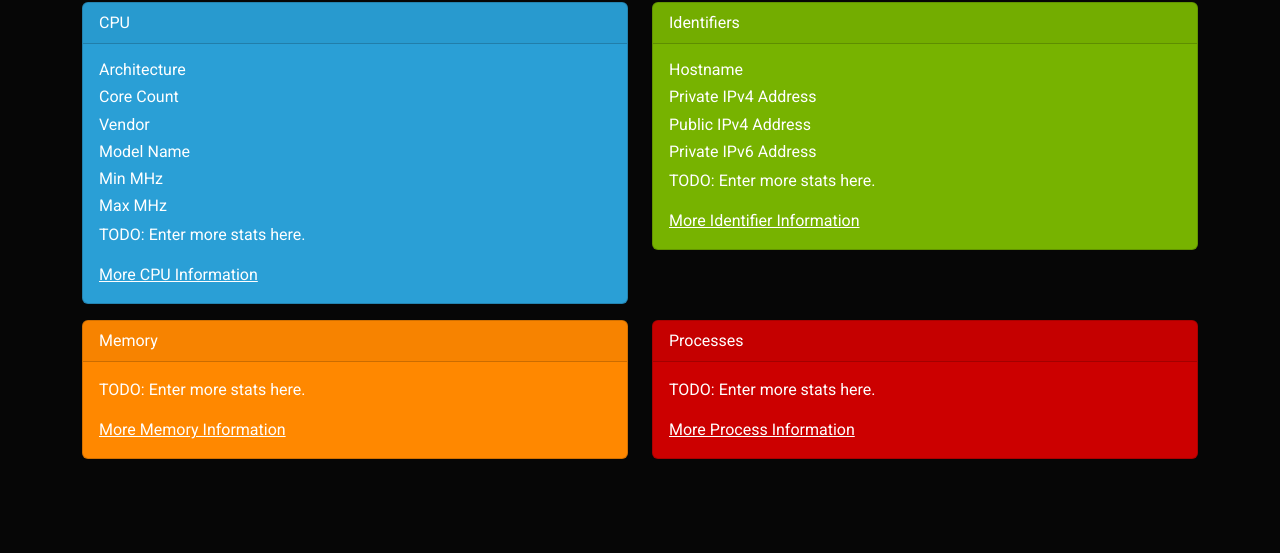
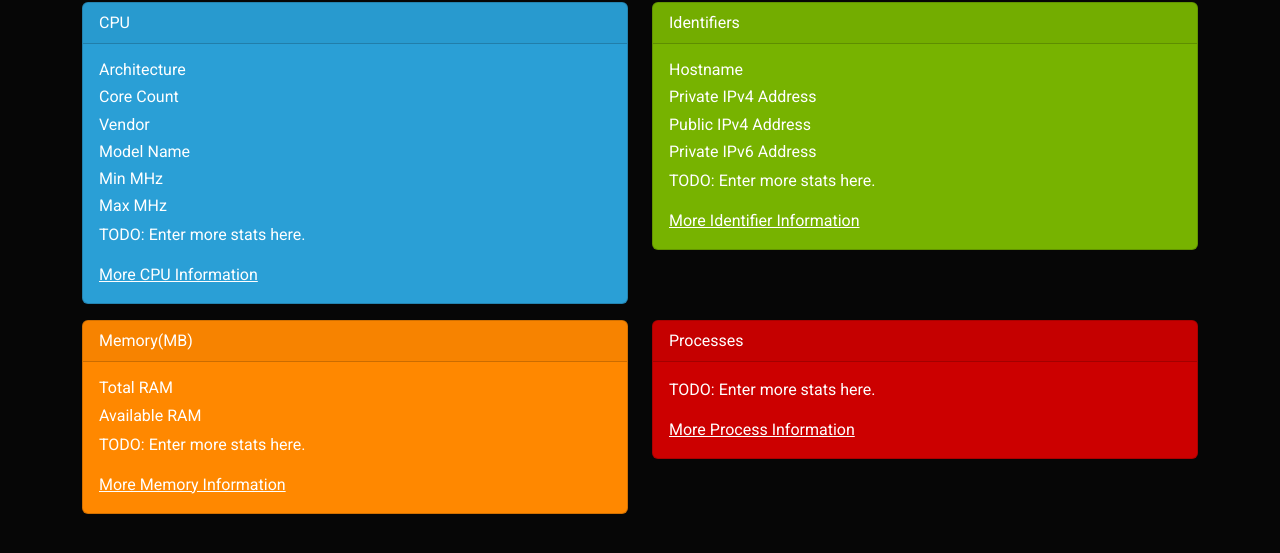
Before and after one commit to PhilipWright96/SystemReporter, a website with bundled scripts: page index.html in a window 1280 px wide. Shown: the part 175-728 px from the top of the page. Built offline with nearby package versions, Linux system fonts and the light colour scheme.

Commit message:
Show memory info on html

```diff
--- a/index.html
+++ b/index.html
@@ -66,8 +66,10 @@
         <div class="col-sm">
           <div class="bs-component">
             <div class="card text-white bg-warning mb-3">
-              <div class="card-header">Memory</div>
+              <div class="card-header">Memory(MB)</div>
               <div class="card-body">
+                <h6 id="MemTotal">Total RAM</h6>
+                <h6 id="MemAvailable">Available RAM</h6>
                 <p class="card-text">TODO: Enter more stats here.</p>
                 <a href="#" class="text-white">More Memory Information</a>
               </div>
```
